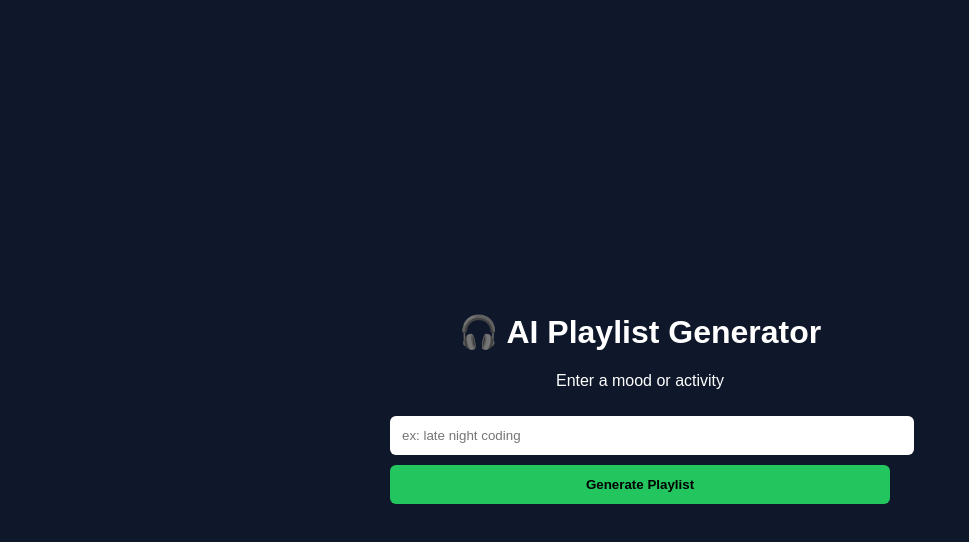
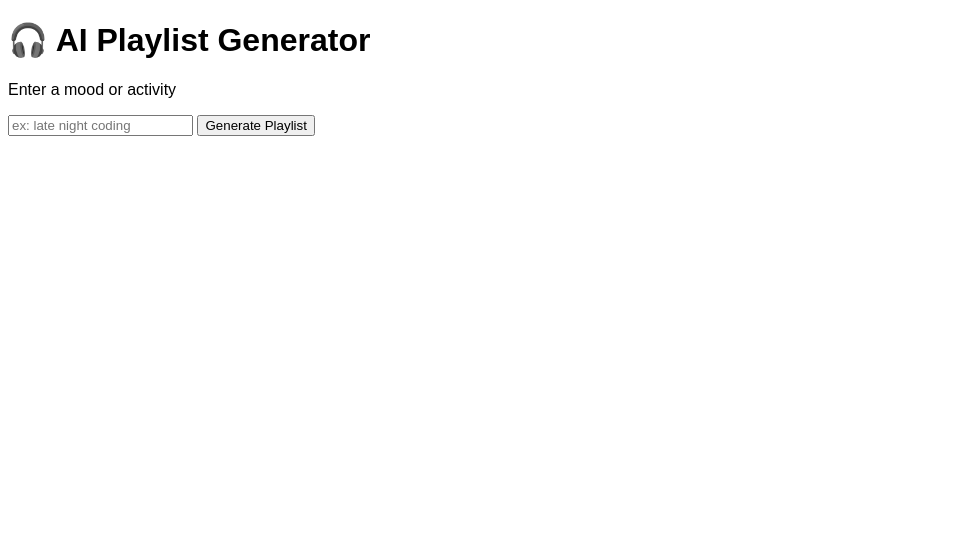
Before and after one commit to kaf2000lol/ai-playlist-generator, a website: page public/index.html in a window 1280 px wide. Shown: the whole page, without its empty margins (0-969 px from the left). Drawn offline with Linux system fonts and the light colour scheme.

Commit message:
Update style.css

```diff
--- a/public/style.css
+++ b/public/style.css
@@ -1,43 +1,3 @@
-body{
-font-family: Arial;
-background:#0f172a;
-color:white;
-display:flex;
-justify-content:center;
-align-items:center;
-height:100vh;
+body {
+  font-family: Arial;
 }
-
-.container{
-text-align:center;
-width:500px;
-}
-
-input{
-width:100%;
-padding:12px;
-margin-top:10px;
-border-radius:6px;
-border:none;
-}
-
-button{
-margin-top:10px;
-padding:12px;
-width:100%;
-background:#22c55e;
-border:none;
-border-radius:6px;
-font-weight:bold;
-cursor:pointer;
-}
-
-button:hover{
-background:#16a34a;
-}
-
-#playlist{
-margin-top:20px;
-text-align:left;
-white-space:pre-wrap;
-}
```
